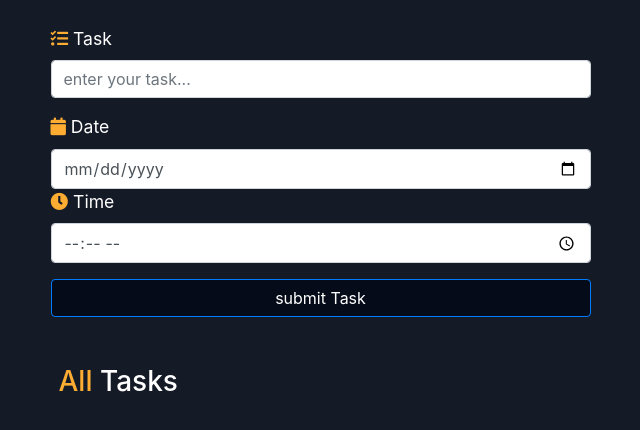
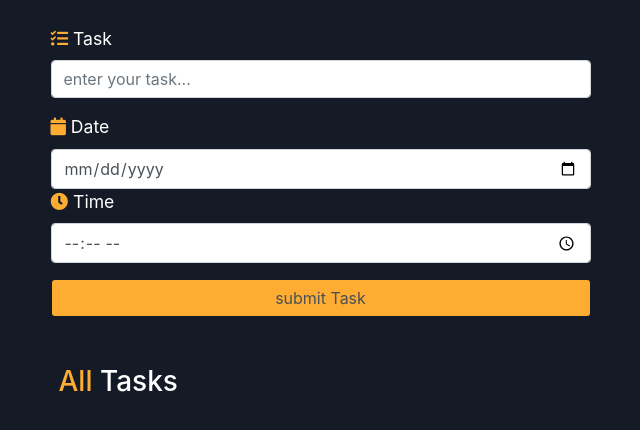
Before and after one commit to cmcWebCode40/simple_todo_list, a website: page src/index.html in a window 1280 px wide. Shown: the part 94-524 px from the top of the page, without its empty margins (400-1040 px from the left). Drawn offline with nearby package versions, Linux system fonts and the light colour scheme.

Commit message:
added styles

```diff
--- a/src/css/style.css
+++ b/src/css/style.css
@@ -19,7 +19,7 @@ i {
 }
 
 input[type="submit"] {
-  background-color: var(--bg-color);
+  background-color: var(--primary-color);
 }
 .flex {
   display: flex;
--- a/src/index.html
+++ b/src/index.html
@@ -65,7 +65,7 @@
             <div class="form-group mb-4">
               <input
                 type="submit"
-                class="btn btn-primary form-control"
+                class="btn btn form-control"
                 value="submit Task"
               />
             </div>
```
